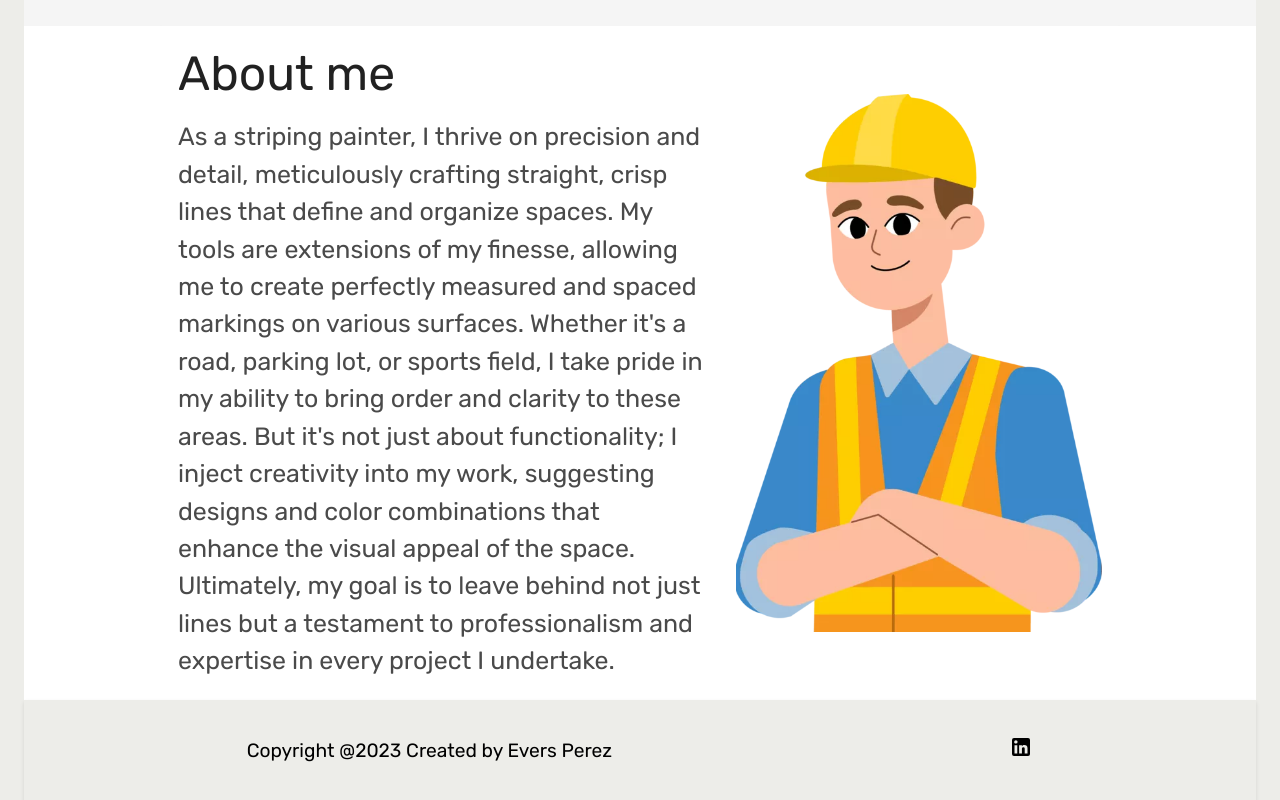
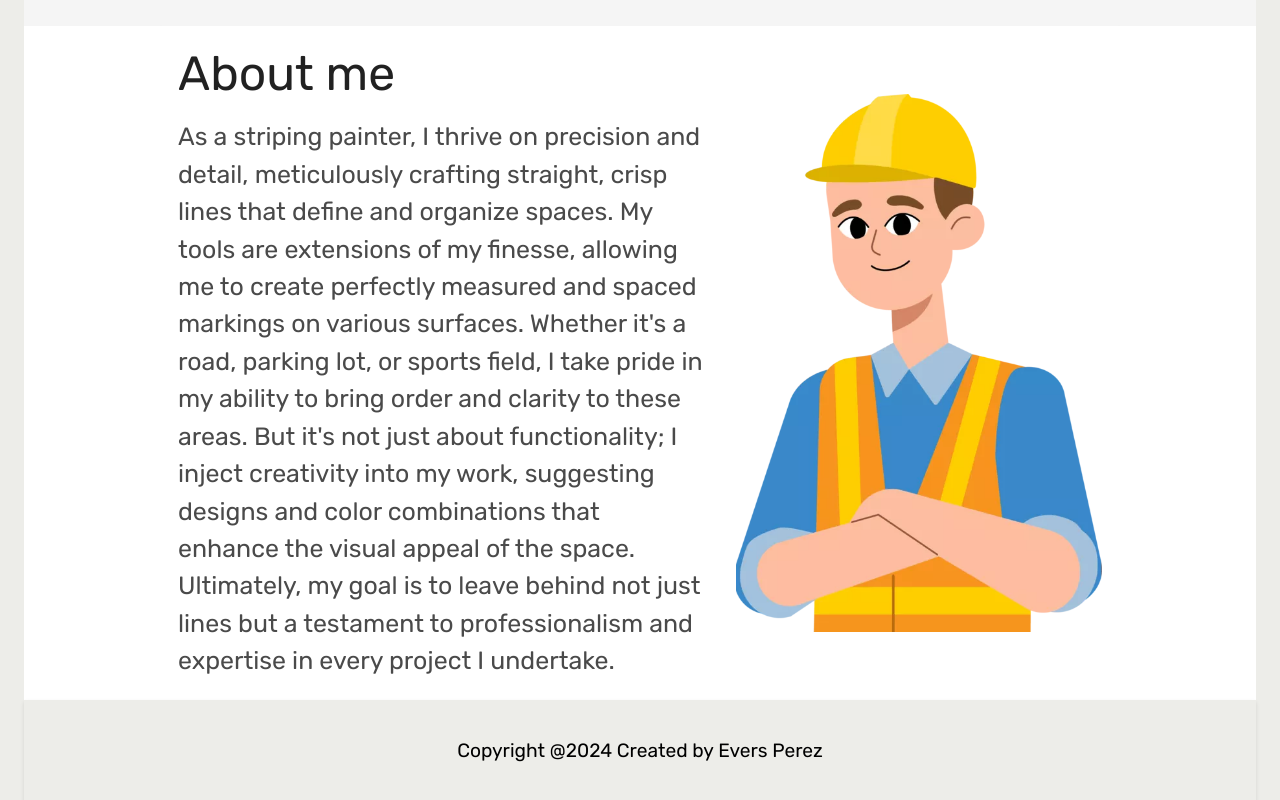
Before and after one commit to Eversito2000/andry-perez-striping, a React (Create React App) app: page / in a window 1280 px wide. Shown: the part 1570-2370 px from the top of the page. Built offline with nearby package versions, Linux system fonts and the light colour scheme.

Commit message:
Remove LinkedIn reference for myself

```diff
--- a/src/components/Footer.js
+++ b/src/components/Footer.js
@@ -3,9 +3,9 @@ import Box from '@mui/material/Box';
 import AppBar from '@mui/material/AppBar';
 import Toolbar from '@mui/material/Toolbar';
 import Typography from '@mui/material/Typography';
-import Link from '@mui/material/Link';
+// import Link from '@mui/material/Link';
 import { createTheme, ThemeProvider } from '@mui/material/styles';
-import LinkedInIcon from '@mui/icons-material/LinkedIn';
+// import LinkedInIcon from '@mui/icons-material/LinkedIn';
 
 
 const theme = createTheme({
@@ -29,13 +29,13 @@ const Footer = () => {
                             }}
                         >
                             <Typography variant="h7" component="div" sx={{ flexGrow: 1 }}>
-                                Copyright @2023  Created by Evers Perez
+                                Copyright @2024  Created by Evers Perez
                             </Typography>
-                            <Typography variant="h7" component="div" sx={{ flexGrow: 1 }}>
+                            {/* <Typography variant="h7" component="div" sx={{ flexGrow: 1 }}>
                                 <Link href="https://www.linkedin.com/in/evers-perez-34516b145/" underline="none" sx={{ color: 'black' }}>
                                     <LinkedInIcon />
                                 </Link>
-                            </Typography>
+                            </Typography> */}
                         </Box>
                     </Toolbar>
                 </AppBar>
```
